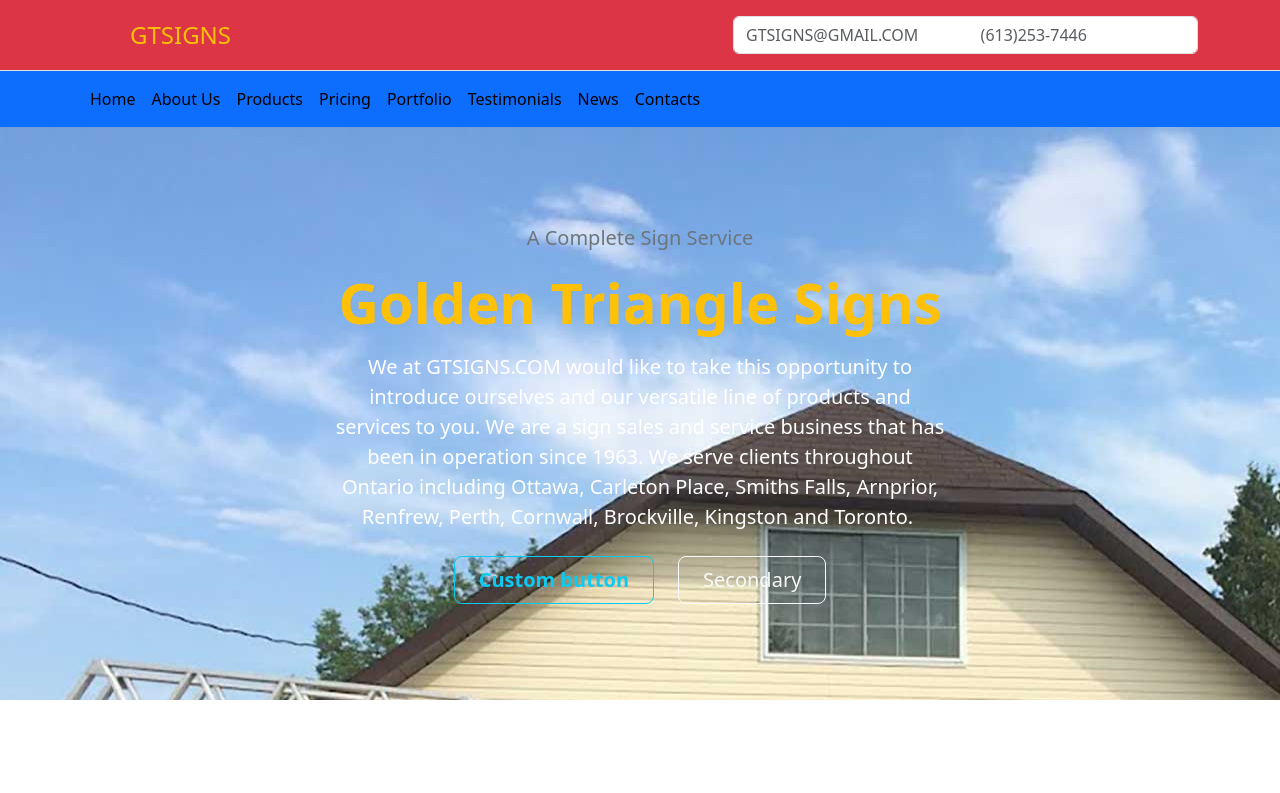
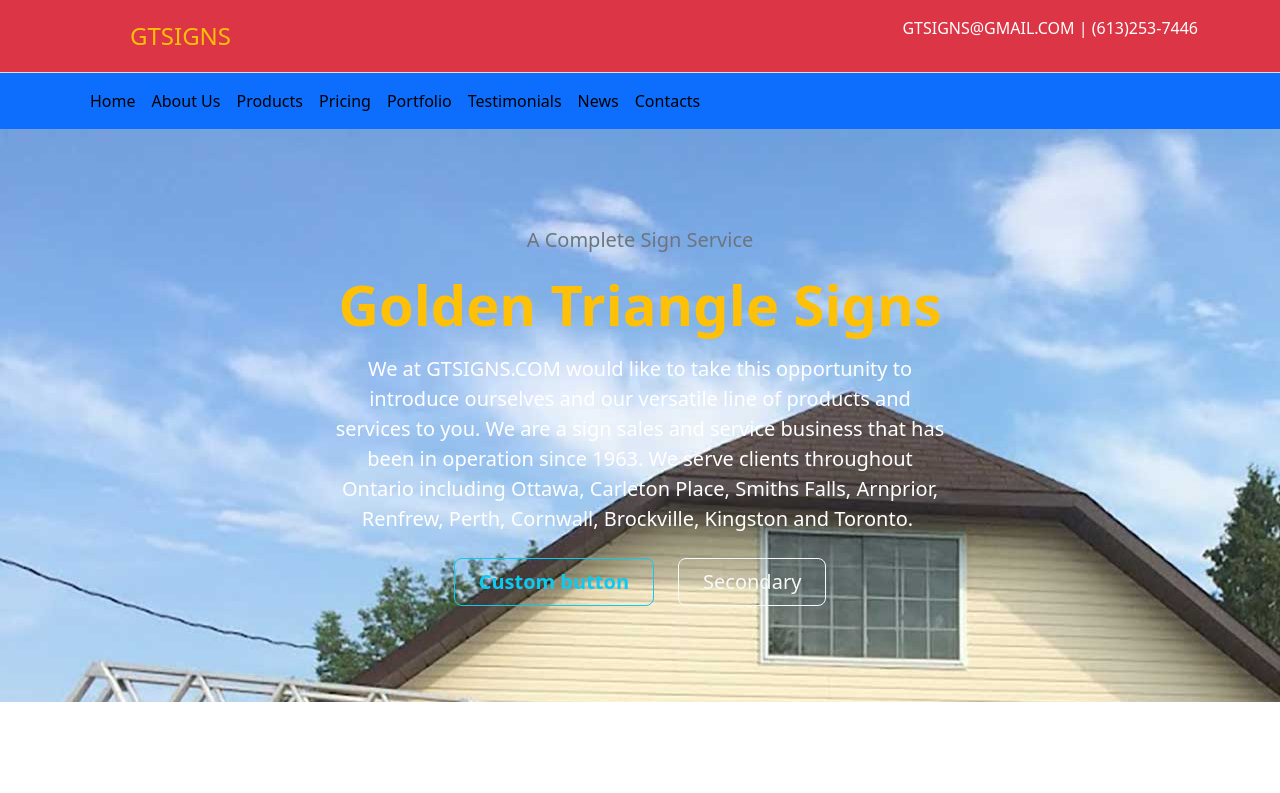
Before and after one commit to JeremySM0045/dsn1713-final, a website: page about.html in a window 1280 px wide. Shown: the top 793 px of the page. Drawn offline with nearby package versions, Linux system fonts and the light colour scheme.

Commit message:
Fixed the navbar contact info

```diff
--- a/about.html
+++ b/about.html
@@ -13,8 +13,8 @@
             <svg class="bi me-2" width="40" height="32"><use xlink:href="#bootstrap"></use></svg>
             <span class="fs-4 text-warning">GTSIGNS</span>
           </a>
-          <p class="col-12 col-lg-5 mb-3 mb-lg-0">
-            <input type="search" class="form-control" placeholder="GTSIGNS@GMAIL.COM               (613)253-7446" aria-label="Search">
+          <p class="text-white">
+            GTSIGNS@GMAIL.COM | (613)253-7446
           </p>
         </div>
       </header>
--- a/scss/custom.scss
+++ b/scss/custom.scss
@@ -64,4 +64,8 @@
 
 
 
+
+
+
+
 @import "../node_modules/bootstrap/scss/bootstrap";
```
Also changed, not shown: contact.html (+2 -2 lines), index.html (+2 -2 lines), service.html (+2 -3 lines).
